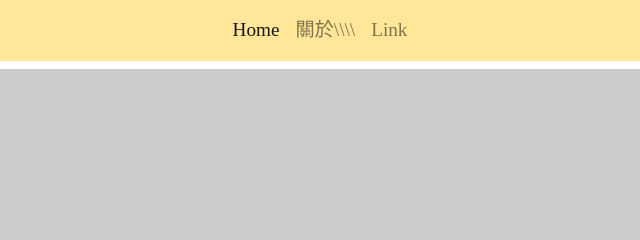
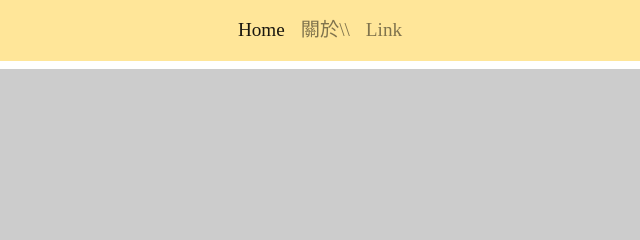
Before and after one commit to meow-zheng/meow-zheng.22222, a plain HTML site: page index.html in a window 1280 px wide. Shown: the top 240 px of the page, 320-960 px from the left. Drawn offline with nearby package versions, Linux system fonts and the light colour scheme; placeholder pictures from the web are drawn by us.

Commit message:
Update index.html

```diff
--- a/index.html
+++ b/index.html
@@ -80,7 +80,7 @@
                         <a class="nav-link" href="#">Home <span class="sr-only">(current)</span></a>
                     </li>
                     <li class="nav-item">
-                        <a class="nav-link" href="zheng.html">關於\\\\</a>
+                        <a class="nav-link" href="zheng.html">關於\\</a>
                     </li>
                     <!--<li class="nav-item dropdown">
                         <a class="nav-link dropdown-toggle" href="#" id="navbarDropdown" role="button" data-toggle="dropdown" aria-haspopup="true" aria-expanded="false">
```
